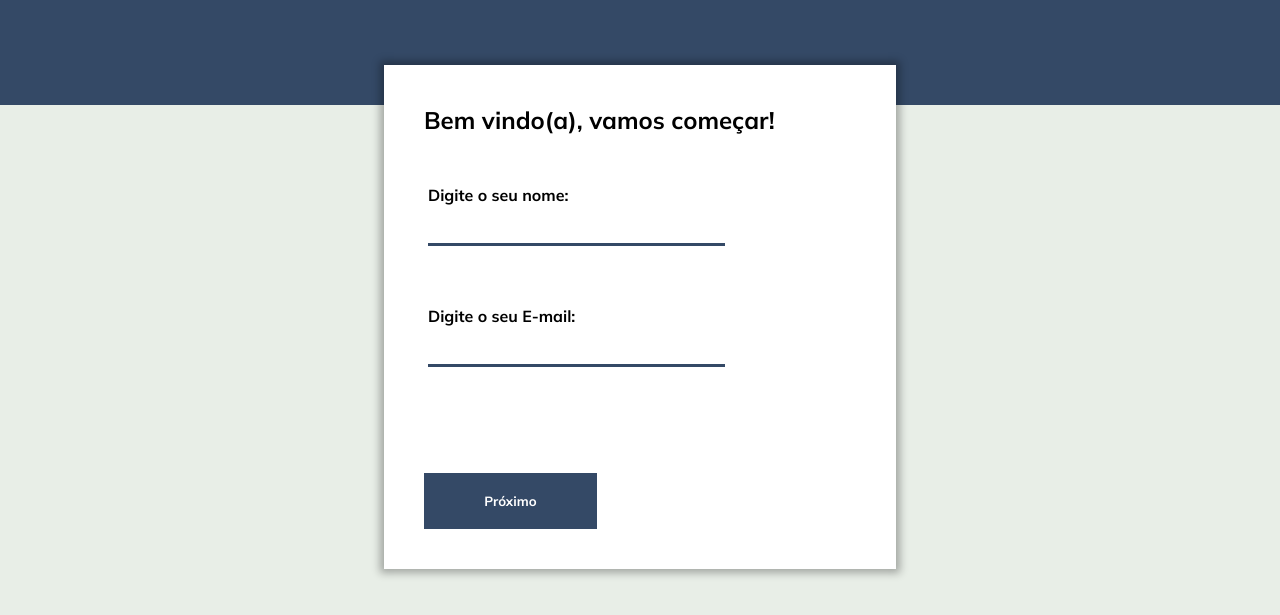
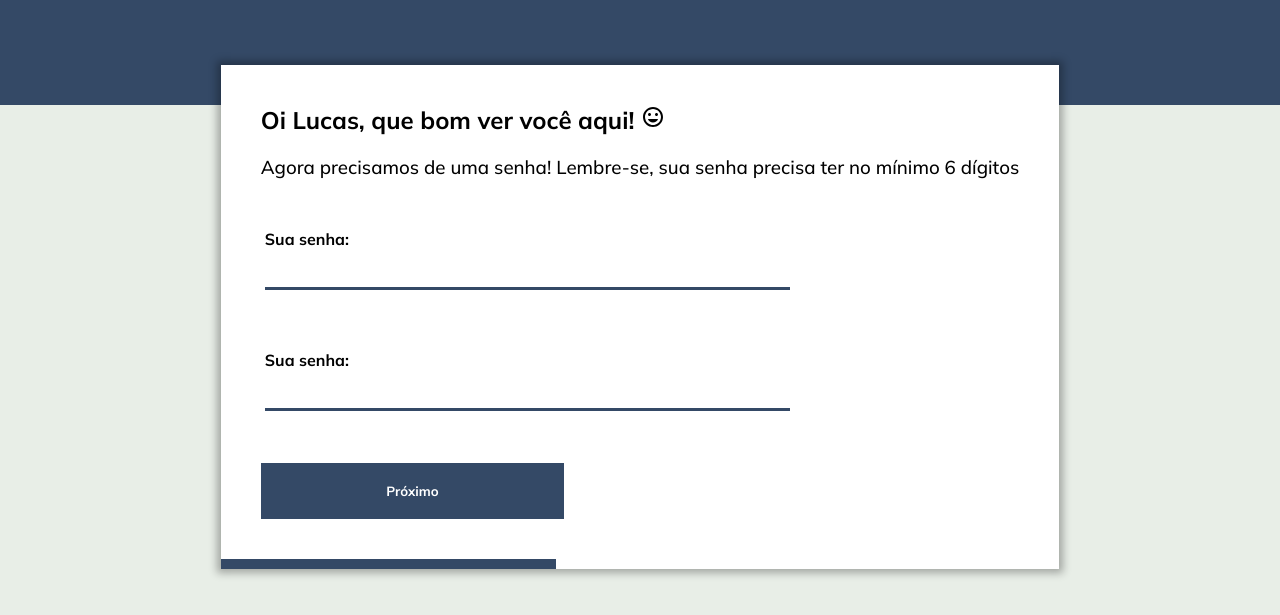
Before and after one commit to giovanniluro/validation-form, a React (Create React App) app: page / in a window 1280 px wide. Shown: the part 135-750 px from the top of the page. Built offline with nearby package versions, Linux system fonts and the light colour scheme.

Commit message:
pages transition/footer progress

```diff
--- a/src/components/Form/index.tsx
+++ b/src/components/Form/index.tsx
@@ -1,18 +1,26 @@
 import React, { useState, useRef, useCallback } from 'react';
-import { Container } from './style';
+import { Container, Progress } from './style';
 import { FiAlertCircle } from 'react-icons/fi';
+import { MdInsertEmoticon } from 'react-icons/md';
 
 
 const Form: React.FC = () => {
 
-  const [name, setName] = useState('');
+  const [name, setName] = useState('Lucas');
   const [email, setEmail] = useState('');
+  const [password, setPassword] = useState('');
+  const [passwordConfirmation, setPasswordConfirmation] = useState('');
   const inputName = useRef<HTMLLabelElement>(null);
   const inputEmail = useRef<HTMLLabelElement>(null);
-  const [page, setPage] = useState(1);
+  const inputPassword = useRef<HTMLLabelElement>(null);
+  const inputPasswordConfirmation = useRef<HTMLLabelElement>(null);
+  const [page, setPage] = useState(2);
+  const [transition, setTransition] = useState('false');
 
-  const handleFirstSubmit = useCallback((e) => {
+  const handleSubmit = useCallback((e) => {
     e.preventDefault();
+
+    if (page === 1) {
       let err = 0;
       inputName.current?.classList.remove('error');
       inputEmail.current?.classList.remove('error');
@@ -27,20 +35,60 @@ const Form: React.FC = () => {
         err++;
       }
 
-    if (err === 0) setPage(2);
+      if (err === 0) {
+        setTransition('true');
+      }
+    }
+
+    if (page === 2) {
+      let err = 0;
+      inputPassword.current?.classList.remove('error');
+      inputPasswordConfirmation.current?.classList.remove('error');
+
+      if (password.length < 6) {
+        inputPassword.current?.classList.add('error');
+        err++;
+      }
+
+      if (email.split('@').length !== 2) {
+        inputPasswordConfirmation.current?.classList.add('error');
+        err++;
+      }
+
+      if (err === 0) {
+        setTransition('true');
+      }
+
+
+    }
+
 
   }, [name, email]);
 
+  const handlePageTransition = useCallback((e) => {
+    if (e.animationName === 'swipetoleft') {
+      setTransition('false');
+      setPage(page => page + 1);
+    }
+  }, []);
+
   return (
-    <Container>
+    <>
+      <Container transition={transition} onAnimationEnd={handlePageTransition}>
         {page === 1 &&
-        <form onSubmit={handleFirstSubmit}>
+          <form onSubmit={handleSubmit}>
             <h2>Bem vindo(a), vamos começar!</h2>
 
             <label ref={inputName}>
               <h4>Digite o seu nome:</h4>
               <div>
-              <input type="text" value={name} onChange={e => setName(e.target.value)} />
+                <input type="text" value={name} onChange={e => {
+                  if (e.target.value !== '') {
+                    setName(e.target.value[0].toUpperCase() + e.target.value.slice(1));
+                  } else {
+                    setName('');
+                  }
+                }} />
                 <div>
                   <FiAlertCircle size={20} color="#FF4E47" />
                   <p>Este campo é obrigatório</p>
@@ -60,9 +108,42 @@ const Form: React.FC = () => {
             </label>
 
             <button type='submit' > Próximo </button>
-        </form>}
+          </form>
+        }
+        {page === 2 &&
+          <form onSubmit={handleSubmit}>
+            <h2> Oi {name.split(' ')[0]}, que bom ver você aqui! <MdInsertEmoticon /></h2>
+            <h3> Agora precisamos de uma senha! Lembre-se, sua senha precisa ter no mínimo 6 dígitos</h3>
+
+            <label ref={inputPassword}>
+              <h4>Sua senha:</h4>
+              <div>
+                <input type='password' />
+                <div>
+                  <FiAlertCircle size={20} color="#FF4E47" />
+                  <p>Sua senha deve ter no mínimo 6 dígitos!</p>
+                </div>
+              </div>
+            </label>
+
+            <label ref={inputPasswordConfirmation}>
+              <h4>Sua senha:</h4>
+              <div>
+                <input type='password' />
+                <div>
+                  <FiAlertCircle size={20} color="#FF4E47" />
+                  <p>As senhas devem ser iguais</p>
+                </div>
+              </div>
+            </label>
+
+            <button> Próximo </button>
+          </form>
+        }
       </Container>
-  )
+      <Progress progress={page} />
+    </>
+  );
 
 }
 
--- a/src/components/Form/style.ts
+++ b/src/components/Form/style.ts
@@ -1,13 +1,35 @@
-import styled from 'styled-components';
+import styled, { css } from 'styled-components';
 
-export const Container = styled.div`
+interface ContainerProps {
+  transition: string;
+}
+
+interface ProgressProps {
+  progress: number;
+}
+
+export const Container = styled.div<ContainerProps>`
   padding: 40px;
-  overflow: hidden;
-  height: 100%;
+  height: 98%;
+  animation: swipefromright .4s backwards;
+  animation-delay: .8s;
+  overflow: auto;
 
+  ${props => props.transition==='true' && css`
+    animation: swipetoleft .2s forwards;
+  `}
   /* Mobile */
   @media(max-width: 450px) {
     padding: 20px;
+
+    form {
+      h4 {
+        font-size: 18px;
+      }
+      h3 {
+        font-size: 16px;
+      }
+    }
   }
 
   form {
@@ -15,6 +37,16 @@ export const Container = styled.div`
     flex-direction: column;
     height: 100%;
     position: relative;
+
+    h4 {
+      text-align: justify;
+    }
+
+    h3 {
+      margin-top: 20px;
+      font-weight: 500;
+      text-align: justify;
+    }
 
     label {
       margin-top: 40px;
@@ -64,6 +96,18 @@ export const Container = styled.div`
 
           }
         }
+
+        /* Mobile */
+        @media(max-width: 450px) {
+          input {
+            width: 100%;
+
+            &:focus {
+              width: 100%;
+              transform: translateY(3px);
+            }
+          }
+        }
       }
     }
 
@@ -87,6 +131,26 @@ export const Container = styled.div`
             p {
               display: flex;
               animation: fadein .4s;
+            }
+          }
+        }
+        @media(max-width: 450px) {
+          flex-direction: column;
+
+          > div {
+            margin: 0;
+            margin-top: 8px;
+            justify-content: flex-start;
+
+            p {
+              position: relative;
+              display: inline-block;
+              padding: 3px;
+              font-size: 12px;
+              bottom: 0;
+              flex: 1;
+              margin-left: 10px;
+              text-align: center;
             }
           }
         }
@@ -159,12 +223,56 @@ export const Container = styled.div`
     }
     90% {
       transform: translateY(4px);
+    }  0% {
+      opacity: 0;
+      transform: translateY(-80px);
+    }
+    60% {
+      transform: translateY(0);
+      opacity: 1;
+    }
+    70% {
+      transform: translateY(4px);
+    }
+    80% {
+      transform: translateY(0px);
+    }
+    90% {
+      transform: translateY(4px);
+    }
+    100% {
+      transform: translateY(0);
     }
     100% {
       transform: translateY(0);
     }
   }
 
+  @keyframes swipefromright {
+    from {
+      opacity: 0;
+      transform: translateX(50vh);
+    } to {
+      opacity: 1;
+      transform: translateX(0);
+    }
+  }
 
+  @keyframes swipetoleft {
+    from {
+      opacity: 1;
+      transform: translateX(0);
+    } to {
+      opacity: 0;
+      transform: translateX(-50vh);
+    }
+  }
+`
 
+export const Progress = styled.div<ProgressProps>`
+
+  width: ${props =>props.progress*20}%;
+  height: 2%;
+  transition: .6s;
+  background: #344966;
 `
--- a/src/globalStyle.ts
+++ b/src/globalStyle.ts
@@ -4,7 +4,7 @@ export default createGlobalStyle`
 
   html {
 
-    height: 110%;
+    height: 130%;
     width: 100%;
 
     @media(min-width: 1000px){
--- a/src/pages/Main/style.ts
+++ b/src/pages/Main/style.ts
@@ -36,10 +36,12 @@ export const Content = styled.div`
   margin-top: -40px;
   box-shadow: 0 0 8px 4px rgba(0,0,0,0.3);
   animation: popup .8s;
+  overflow: hidden;
 
   /* Mobile */
   @media(max-width: 450px) {
     width: 80%;
+    overflow: auto;
   }
 
   @keyframes popup {
```
Lines whose indentation alone changed are shown as unchanged.
